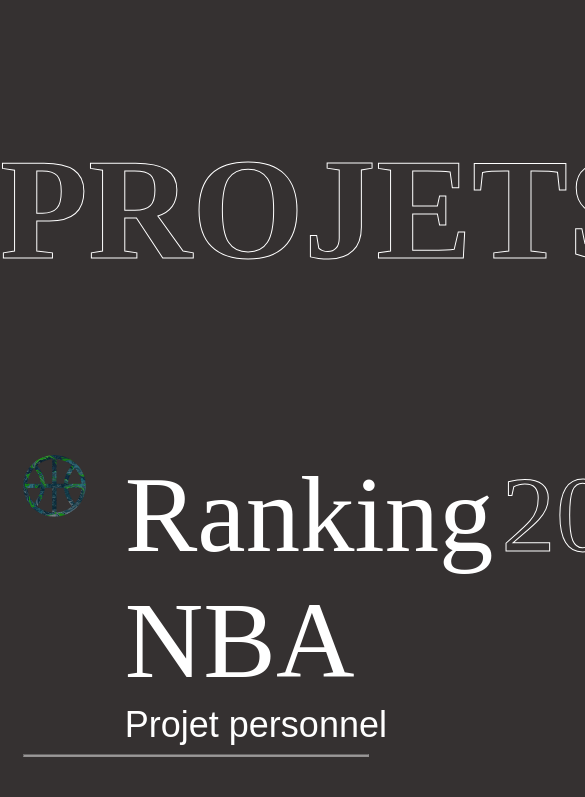
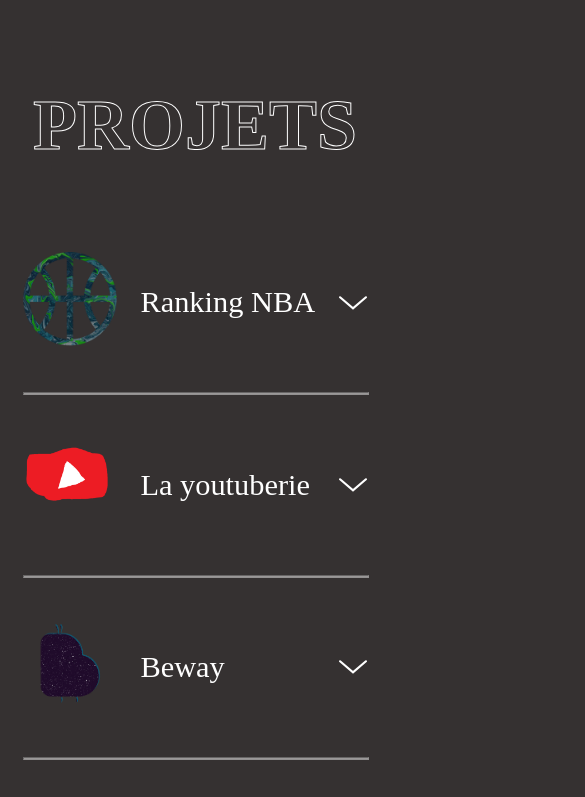
Before and after one commit to ClementRayer/portfolio-2021, a Vue app in the folder clement-rayer-portfolio-2021-app/: page /projects in a window 390 px wide. Shown: the top 797 px of the page, 585 px wide, since content can reach past the window. Built offline with nearby package versions, Linux system fonts and the light colour scheme.

Commit message:
Projects page done (animations and responsive)

```diff
--- a/clement-rayer-portfolio-2021-app/src/components/ProjectItem.vue
+++ b/clement-rayer-portfolio-2021-app/src/components/ProjectItem.vue
@@ -1,27 +1,33 @@
 <template>
-    <div class="project-item">
+    <div class="project-item" @mouseenter="setImages()" @mouseleave="removeImages()">
         <div class="project-item-content">
-            <div class="project-item-logo">
+            <div class="project-item-logo" ref="logo">
                 <img :src="thumbnail.source" :alt="thumbnail.alt" id="project-thumbnail">
             </div>
             <div class="project-item-infos">
                 <div class="project-infos-left">
                     <span class="project-name">{{ name }}</span>
-                    <span class="project-type">{{ type }}</span>
+                    <span class="project-type" ref="typeDisplay">{{ type }}</span>
                 </div>
-                <div class="project-infos-right">
+                <div class="project-infos-right" ref="dateDisplay">
                     {{ date }}
                 </div>
             </div>
+            <img src="../../public/down-arrow.svg" alt="Voir les informations sur le projet" class="infos-toggle-arrow" @click="toggleItem()" ref="toggleArrow" />
         </div>
         <hr>
     </div>
 </template>
 
 <script>
+var numberOfImages = 50;
+var viewportWidth = window.innerWidth;
 export default {
     name: "ProjectItem",
     props: {
+        id:{
+            type: Number
+        },
         thumbnail: {
             type: Object,
             required: true
@@ -37,6 +43,83 @@
         date:{
             type: Number,
             required: true
+        }
+    },
+    methods:{
+        // A CONSERVER, FONCTIONNE POUR TARGET UN ELEMENT DU DOM JE SUIS TOUT NU BORDEL
+        // pouet() {
+        //     // console.log(this.$refs)
+        //     console.log(this.$refs.logo)
+        //     this.$refs.logo.style.marginLeft = '500px'
+        // }
+        setImages() {
+            var thumbnailSource = this.$refs.logo.firstChild.src
+            if(viewportWidth > 415){
+                for(var i = 0; i < numberOfImages; i++){
+                    var j = 0;
+                    setTimeout( () => {
+                        j++;
+                        var newImage = document.createElement('img');
+                        newImage.setAttribute('class', 'thumbnail-props');
+                        newImage.setAttribute('src', thumbnailSource);
+                        newImage.setAttribute('style', `margin-top: -${j * 0.3}px; position: absolute; margin-left: calc(-16vw + ${j}px); width: 16vw; height: auto;`);
+                        this.$refs.logo.appendChild(newImage);
+                    }, i * 0.8);
+                }
+            }
+        },
+        setImagesSmall(){
+            var thumbnailSource = this.$refs.logo.firstChild.src
+            for(var iSmall = 0; iSmall < numberOfImages; iSmall++){
+                var jSmall = 0
+                setTimeout( () => {
+                    jSmall++
+                    var newImage = document.createElement('img');
+                    newImage.setAttribute('class', 'thumbnail-props');
+                    newImage.setAttribute('src', thumbnailSource);
+                    newImage.setAttribute('style', `margin-top: ${jSmall * 0.6}px; position: absolute; margin-left: -24vw; width: 24vw; height: auto;`);
+                    this.$refs.logo.appendChild(newImage);
+                }, iSmall * 0.8)
+                console.log('create images')
+            }
+        },
+        removeImages() {
+            if(viewportWidth > 415){
+                for(var k = 0; k < numberOfImages; k++){
+                    /* eslint-disable no-unused-vars */
+                    var l = 0
+                    setTimeout( () => {
+                        l++
+                        this.$refs.logo.lastChild.remove();
+                    }, k * 0.8)
+                }
+            }
+        },
+        removeImagesSmall(){
+            for(var kSmall = 0; kSmall < numberOfImages; kSmall++){
+                /* eslint-disable no-unused-vars */
+                var lSmall = 0
+                setTimeout( () => {
+                    lSmall++;
+                    this.$refs.logo.lastChild.remove();
+                }, kSmall * 0.8)
+                console.log('remove images')
+            }
+        },
+        toggleItem(){
+            if(this.$refs.toggleArrow.classList.contains("opened")){
+                this.$refs.toggleArrow.setAttribute('style', 'transform: rotate(0deg);')
+                this.$refs.typeDisplay.setAttribute('style', 'display: none;')
+                this.$refs.dateDisplay.setAttribute('style', 'display: none;')
+                this.$refs.toggleArrow.classList.remove("opened");
+                this.removeImagesSmall()
+            }else{
+                this.$refs.toggleArrow.setAttribute('style', 'transform: rotate(180deg);')
+                this.$refs.typeDisplay.setAttribute('style', 'display: block;')
+                this.$refs.dateDisplay.setAttribute('style', 'display: block;')
+                this.$refs.toggleArrow.classList.add("opened")
+                this.setImagesSmall()
+            }
         }
     }
 }
@@ -77,6 +160,9 @@
                 -webkit-text-stroke: 1px #ffffff;
             }
         }
+        .infos-toggle-arrow{
+            display: none;
+        }
     }
     hr{
         margin-top: -3.7vh;
@@ -86,4 +172,77 @@
         opacity: 0.5;
     }
 }
+@media screen and (max-width: 1367px) {
+    .project-item{
+        .project-item-content{
+            margin: 4.6vh 0;
+            font-size: 5rem;
+            .project-item-infos{
+                .project-infos-left{
+                    .project-type{
+                        font-size: 2rem;
+                    }
+                }
+            }
+        }
+    }
+}
+@media screen and (max-width: 1025px) {
+    .project-item{
+        .project-item-content{
+            align-items: center;
+            .project-item-infos{
+                margin-top: 0;
+            }
+        }
+        hr{
+            margin-top: 0;
+        }
+    }
+}
+@media screen and (max-width: 769px) {
+    .project-item{
+        .project-item-content{
+            font-size: 3rem;
+            .project-item-infos{
+                .project-infos-left{
+                    .project-type{
+                        font-size: 1.75rem;
+                    }
+                }
+            }
+        }
+    }
+}
+@media screen and (max-width: 415px) {
+    .project-item{
+        .project-item-content{
+            font-size: 1.9rem;
+            .project-item-logo {
+                #project-thumbnail{
+                    width: 24vw;
+                }
+            }
+            .project-item-infos{
+                flex-direction: column;
+                .project-infos-left{
+                    padding-left: 6vw;
+                    .project-type{
+                        display: none;
+                        margin-top: 2vh;
+                        font-size: 1rem;
+                    }
+                }
+                .project-infos-right{
+                    display: none;
+                    padding-left: 6vw;
+                }
+            }
+            .infos-toggle-arrow{
+                display: block;
+                width: 7vw;
+            }
+        }
+    }
+}
 </style>
--- a/clement-rayer-portfolio-2021-app/src/store/index.js
+++ b/clement-rayer-portfolio-2021-app/src/store/index.js
@@ -4,6 +4,7 @@
   state: {
     projectList: [
       {
+        id: 0,
         name: "Ranking NBA",
         type: "Projet personnel",
         date: 2021,
@@ -21,6 +22,7 @@
         url: 'https://clementrayer.fr/nba-ranking'
       },
       {
+        id: 1,
         name: "La youtuberie",
         type: "Projet personnel",
         date: 2021,
@@ -38,6 +40,7 @@
         url: 'https://clementrayer.fr/nba-ranking'
       },
       {
+        id : 2,
         name: "Beway",
         type: "Freelance",
         date: 2020,
@@ -55,6 +58,7 @@
         url: 'https://clementrayer.fr/nba-ranking'
       },
       {
+        id: 3,
         name: "Stellaria",
         type: "Projet étudiant",
         date: 2017,
@@ -72,6 +76,7 @@
         url: 'https://clementrayer.fr/nba-ranking'
       },
       {
+        id: 4,
         name: "Wouah ce projet a un nom maxi long vie de oim",
         type: "Projet personnel",
         date: 2021,
--- a/clement-rayer-portfolio-2021-app/src/views/Projects.vue
+++ b/clement-rayer-portfolio-2021-app/src/views/Projects.vue
@@ -4,11 +4,12 @@
     <div class="projects">
       <ProjectItem
         v-for="item in projectList"
+        :id="item.id"
         :thumbnail="item.thumbnail"
         :name="item.name"
         :type="item.type"
         :date="item.date"
-        :key="item.name"
+        :key="item.id"
       />
     </div>
   </div>
@@ -46,4 +47,33 @@
     margin: 0 6vw;
   }
 }
+@media screen and (max-width: 1025px) {
+  #projects-body{
+    h1{
+      margin: 7vh 0;
+    }
+  }
+}
+@media screen and (max-width: 769px) {
+  #projects-body{
+    h1{
+      font-size: 7rem;
+    }
+  }
+}
+@media screen and (max-width: 415px) {
+  #projects-body{
+    h1{
+      font-size: 4.5rem;
+      margin: 10vh 0;
+    }
+  }
+}
+@media screen and (max-width: 340px) {
+  #projects-body{
+    h1{
+      font-size: 3.5rem;
+    }
+  }
+}
 </style>
```
